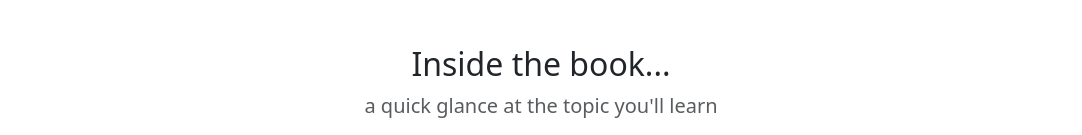
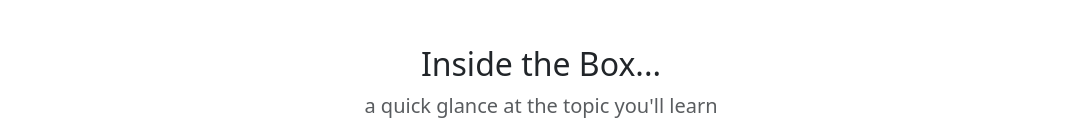
Before and after one commit to Medj41/krispy-kreme, a plain HTML site: page index.html in a window 1280 px wide. Shown: the part 1161-1296 px from the top of the page, without its empty margins (99-1181 px from the left). Drawn offline with nearby package versions, Linux system fonts and the light colour scheme.

Commit message:
Update index.html
Book to Box

```diff
--- a/index.html
+++ b/index.html
@@ -216,7 +216,7 @@
   <section id="topics">
     <div class="container-md">
       <div class="text-center">
-        <h2>Inside the book...</h2>
+        <h2>Inside the Box...</h2>
         <p class="lead text-muted"> a quick glance at the topic you'll learn</p>
       </div>
       <div class="row my-5 g-5 justify-content-around align-item-center">
```
